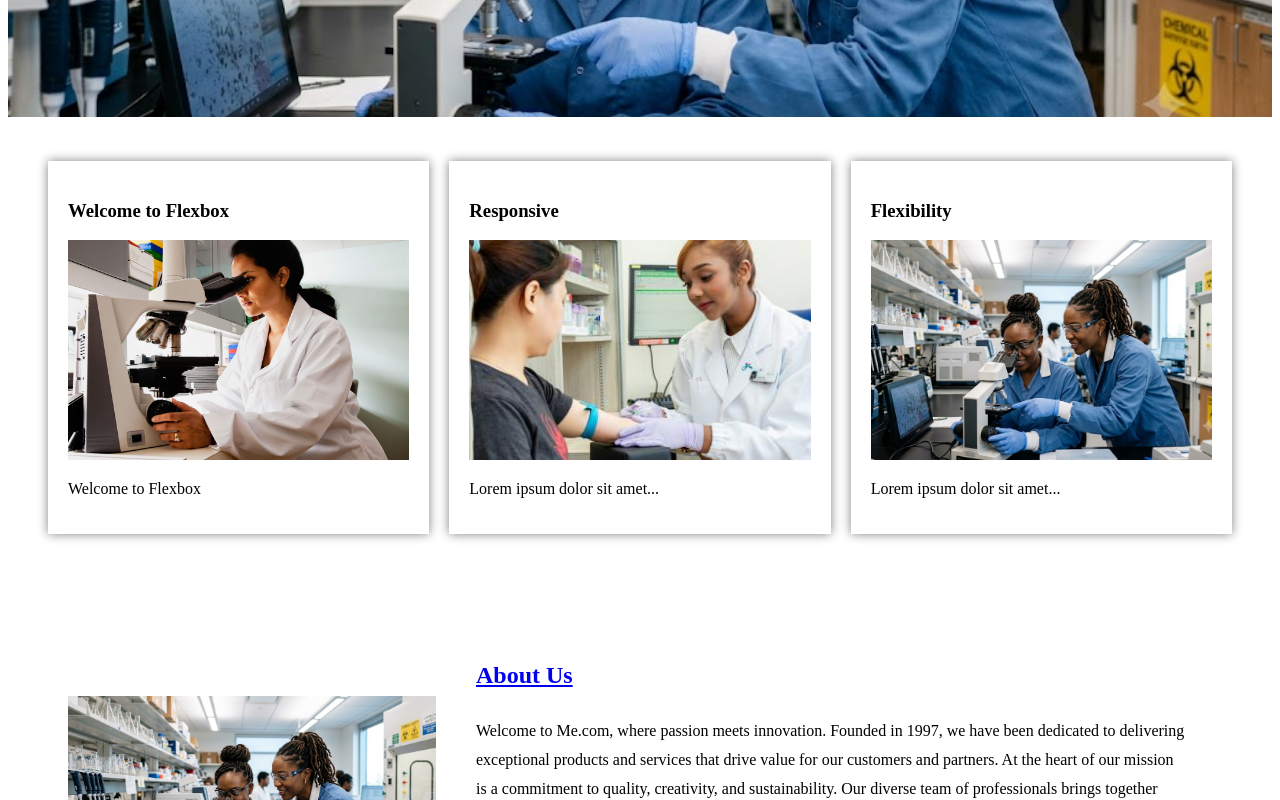
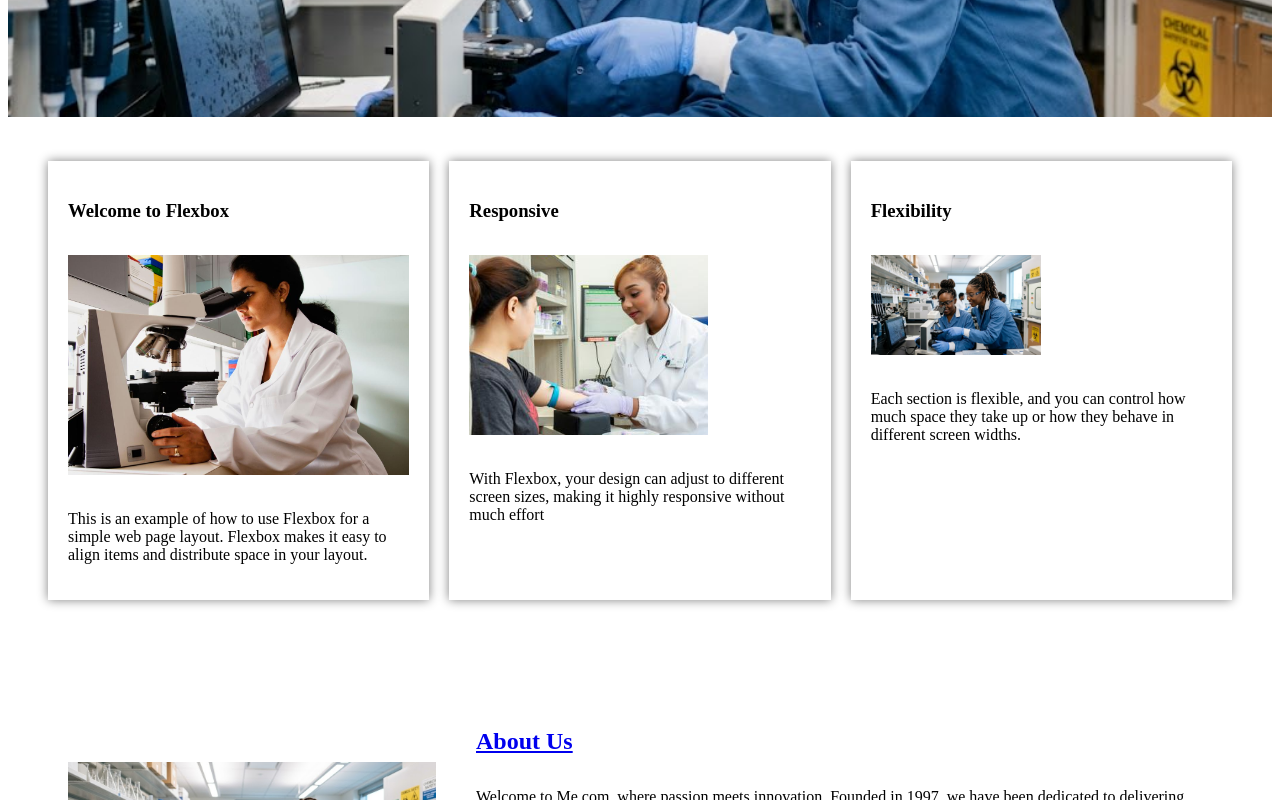
Before and after one commit to adelaidelawer-creator/T4G_Flexbox, a plain HTML site: page index.html in a window 1280 px wide. Shown: the part 498-1298 px from the top of the page. Drawn offline with Linux system fonts and the light colour scheme.

Commit message:
modified index.html and src/style.css files

```diff
--- a/index.html
+++ b/index.html
@@ -38,33 +38,39 @@
 
 <section class="cards">
 
-<div class="card">
+<div class="card1">
 
 <h3>Welcome to Flexbox</h3>
 
 <img src="images/card1.jpg">
 
-<p>Welcome to Flexbox</p>
+<p>
+This is an example of how to use Flexbox for a simple web page layout. Flexbox makes it easy to align items and distribute space in your layout.
+</p>
 
 </div>
 
-<div class="card">
+<div class="card2">
 
 <h3>Responsive</h3>
 
 <img src="images/card2.jpg">
 
-<p>Lorem ipsum dolor sit amet...</p>
+<p>
+With Flexbox, your design can adjust to different screen sizes, making it highly responsive without much effort
+</p>
 
 </div>
 
-<div class="card">
+<div class="card3">
 
 <h3>Flexibility</h3>
 
 <img src="images/home.jpg">
 
-<p>Lorem ipsum dolor sit amet...</p>
+<p>
+    Each section is flexible, and you can control how much space they take up or how they behave in different screen widths.
+</p>
 
 </div>
 
--- a/src/style.css
+++ b/src/style.css
@@ -42,7 +42,7 @@ color:white;
 
 nav ul li a:hover{
 
-color:gold;
+background:purple;
 
 }
 
@@ -68,9 +68,11 @@ padding:40px;
 
 }
 
-.card{
+.card1, .card2, .card3{
 
 flex:1;
+
+background:white;
 
 padding:20px;
 
@@ -78,7 +80,7 @@ box-shadow:0 0 10px gray;
 
 }
 
-.card img{
+.card1 img{
 
 width:100%;
 
@@ -86,15 +88,35 @@ height:220px;
 
 object-fit:cover;
 
+margin:15px 0;
+
 }
 
-.card:hover{
+.card2 img{
 
-transform:translateY(-8px);
+width:70%;
 
-transition:.3s;
+height:180px;
+
+object-fit:cover;
+
+margin:15px 0;
 
 }
+
+.card3 img{
+
+width:50%;
+
+height:100px;
+
+object-fit:cover;
+
+margin:15px 0;
+
+}
+
+
 .about{
 
 display:flex;
```
